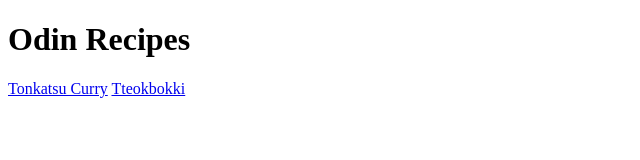
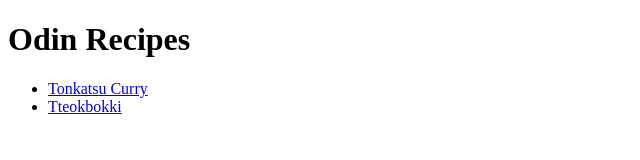
Before and after one commit to funbarijon/odin-recipes, a plain HTML site: page index.html in a window 1280 px wide. Shown: the whole page, without its empty margins (0-640 px from the left). Drawn offline with Linux system fonts and the light colour scheme.

Commit message:
Fix heading on tteokbokki and add list
Heading on the tteokbokki recipe wasn't right and
added a list so that the links are more readable

```diff
--- a/index.html
+++ b/index.html
@@ -7,7 +7,9 @@
 </head>
 <body>
     <h1>Odin Recipes</h1>
-    <a href="recipes/tonkatsu-curry.html">Tonkatsu Curry</a>
-    <a href="recipes/tteokbokki.html">Tteokbokki</a>
+    <ul>
+    <li><a href="recipes/tonkatsu-curry.html">Tonkatsu Curry</a></li>
+    <li><a href="recipes/tteokbokki.html">Tteokbokki</a></li>
+    </ul>
 </body>
 </html>
```
Also changed, not shown: recipes/tteokbokki.html (+1 -1 lines).
